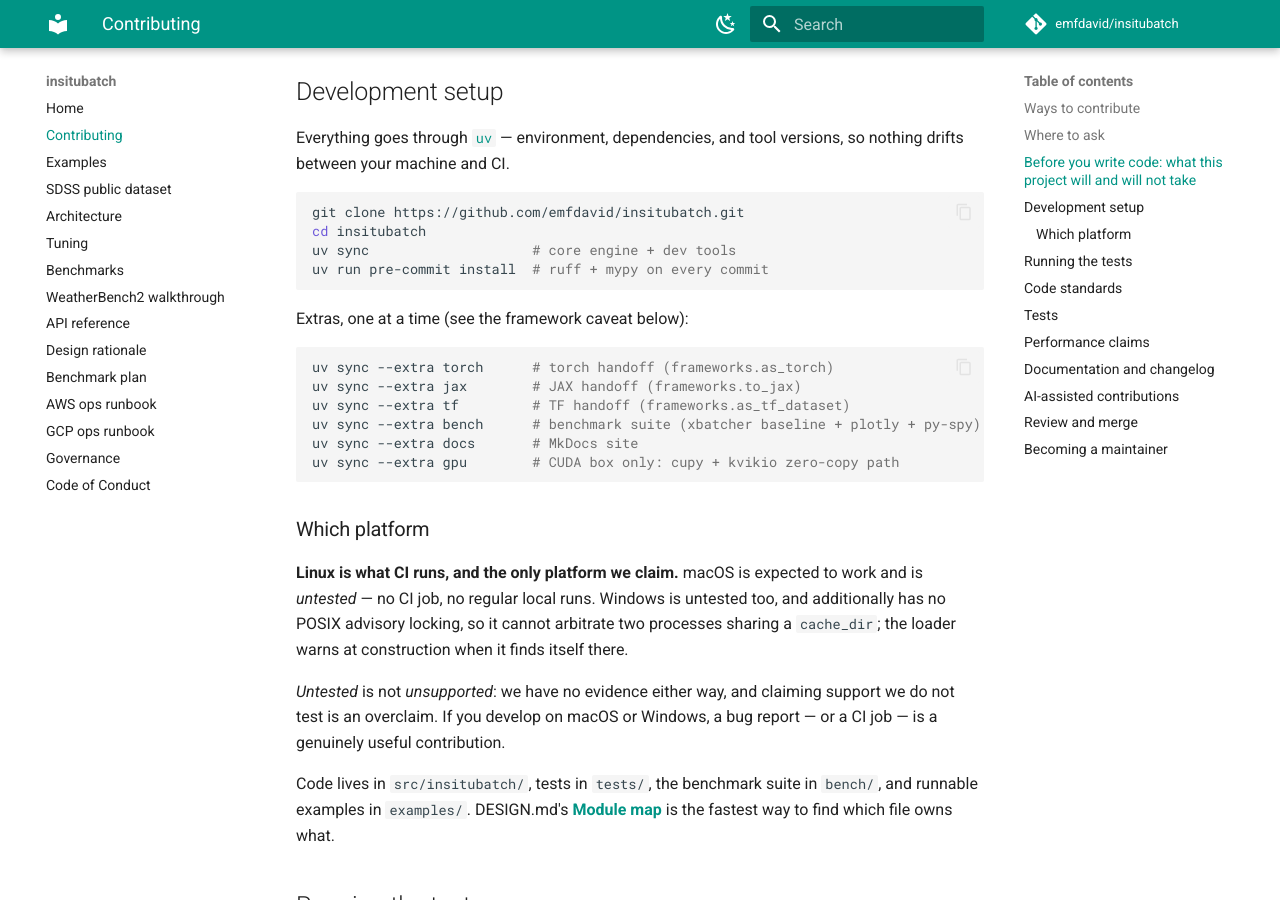
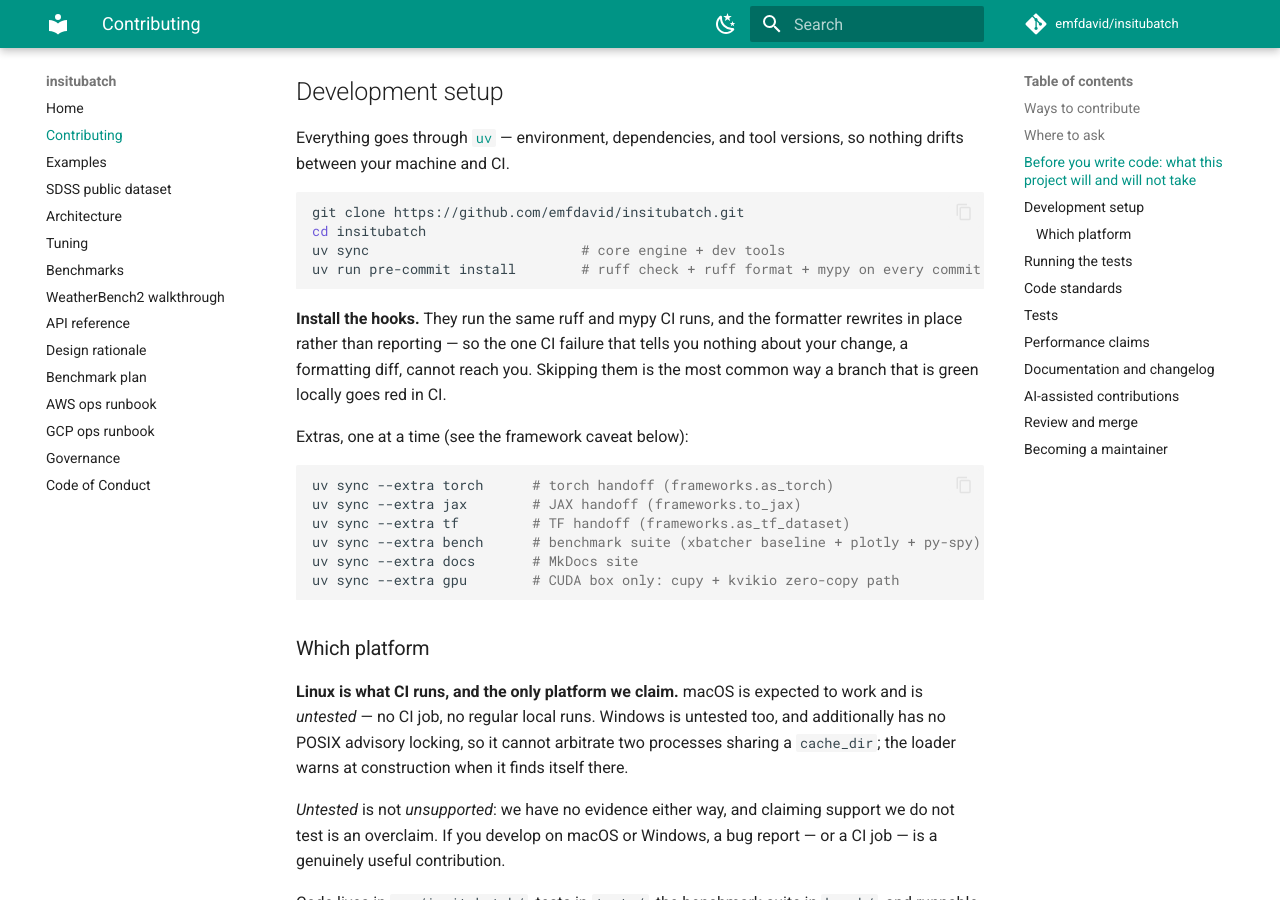
Before and after one commit to emfdavid/insitubatch, an MkDocs documentation site: the page built from docs/contributing.md, in a window 1280 px wide and 900 px high, scrolled down 2286 px. Built offline with MkDocs 1.6.1 and Material for MkDocs 9.7.7, drawn with Linux system fonts in a browser that asks for light colours; comment, search, counter and statistics services are not loaded; some of the changed text lies outside the part shown.

Commit message:
docs: recommend the pre-commit hooks, and say what they actually run
The setup block listed `pre-commit install` as a bare step commented "ruff + mypy on
every commit". It omitted the formatter -- the hook that would have caught the CI failure
on #32 -- so the line most likely to prevent that failure advertised something narrower
than it does, and read as an optional convenience.

It now names all three hooks and says plainly what skipping them costs: the formatter
rewrites in place rather than reporting, so a formatting diff (the one CI failure that
tells you nothing about your change) cannot reach CI.

Co-Authored-By: Claude Opus 5 <noreply@anthropic.com>

````diff
--- a/docs/contributing.md
+++ b/docs/contributing.md
@@ -96,9 +96,14 @@ tool versions, so nothing drifts between your machine and CI.
 ```bash
 git clone https://github.com/emfdavid/insitubatch.git
 cd insitubatch
-uv sync                    # core engine + dev tools
-uv run pre-commit install  # ruff + mypy on every commit
+uv sync                          # core engine + dev tools
+uv run pre-commit install        # ruff check + ruff format + mypy on every commit
 ```
+
+**Install the hooks.** They run the same ruff and mypy CI runs, and the formatter rewrites
+in place rather than reporting — so the one CI failure that tells you nothing about your
+change, a formatting diff, cannot reach you. Skipping them is the most common way a branch
+that is green locally goes red in CI.
 
 Extras, one at a time (see the framework caveat below):
 
@@ -196,8 +201,8 @@ link those by GitHub URL, as the existing pages do.
   under `-O`).
 - **mypy is clean and enforced.** Keep it that way: precise types, not `Any`, except for
   genuine third-party passthrough kwargs.
-- **ruff** with `E, F, I, UP, B, SIM` at line length 100. `uv run pre-commit install` makes
-  this automatic.
+- **ruff** with `E, F, I, UP, B, SIM` at line length 100, and `ruff format` for layout.
+  `uv run pre-commit install` makes both automatic.
 - **Comments explain *why*.** The codebase is dense with rationale for decisions that look
   arbitrary until you know what they route around. Match that; a comment restating the code
   is noise, a comment naming the failure mode is the point.
````
Also changed, not shown: CHANGELOG.md (+3 -1 lines).
